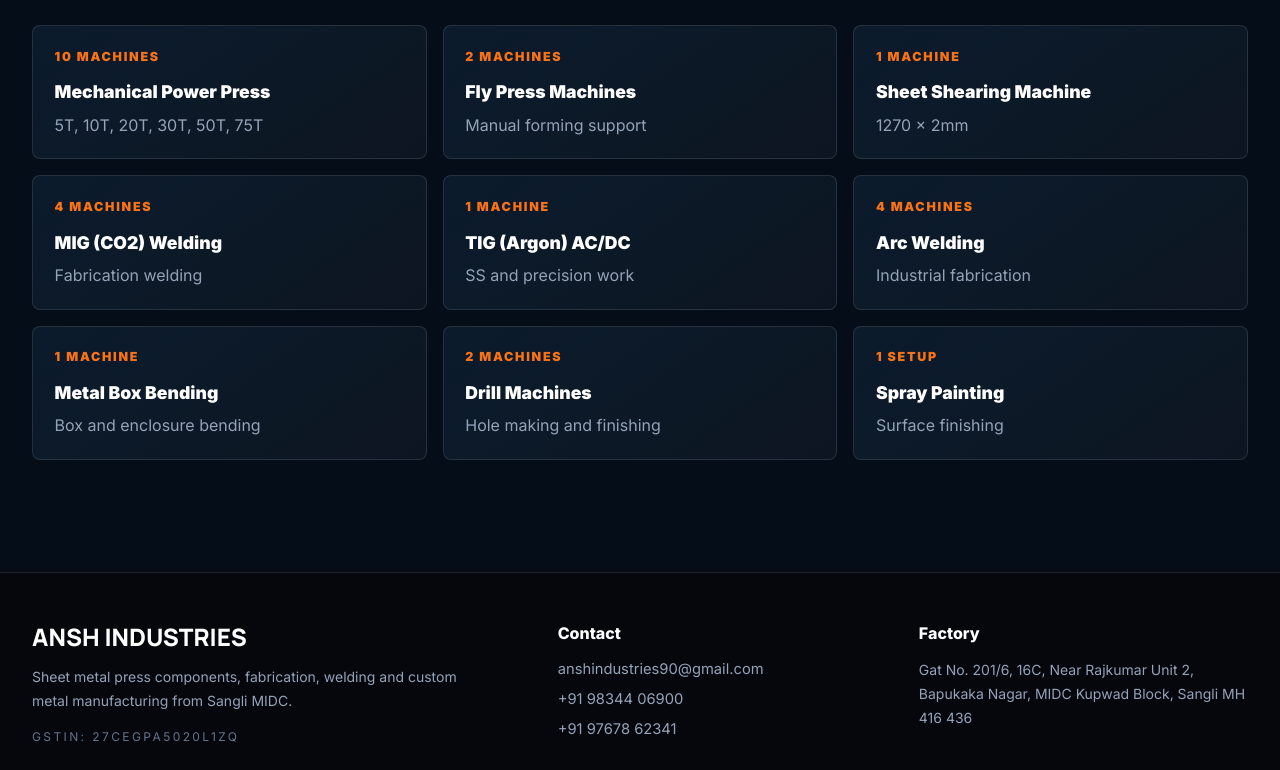
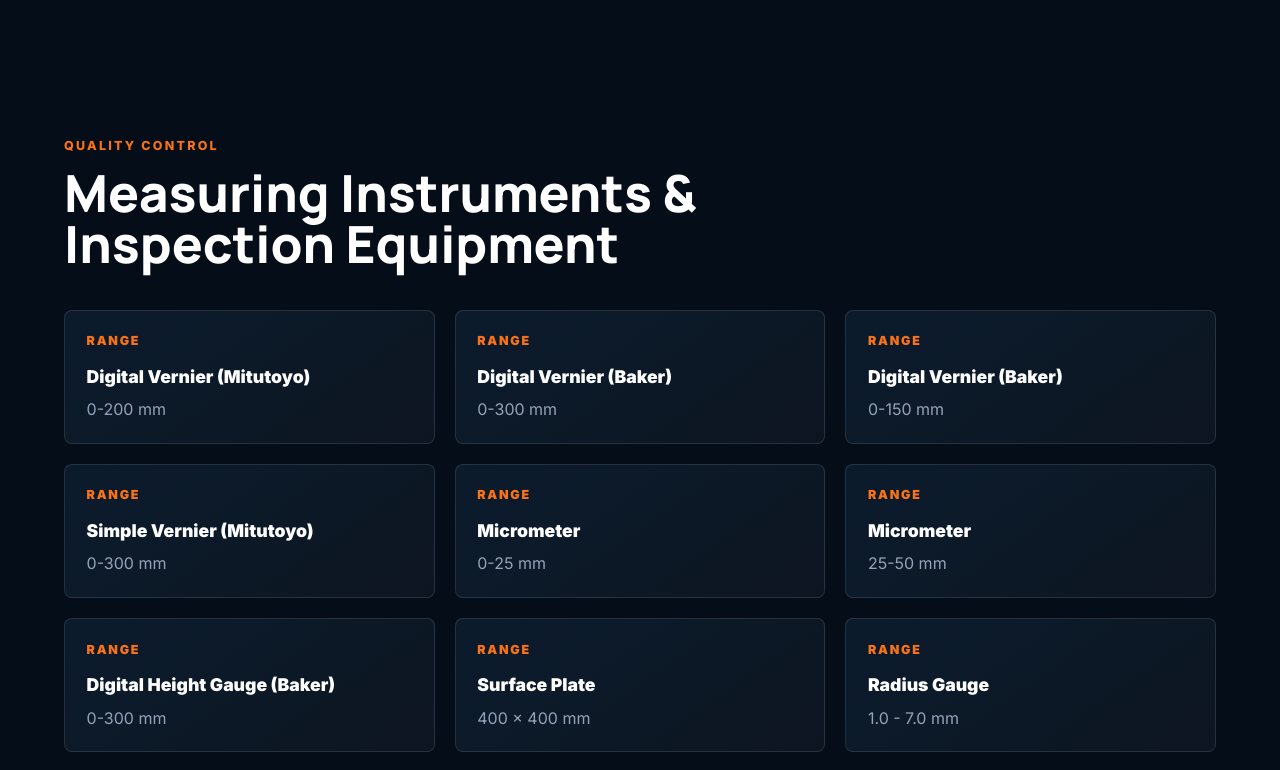
Before and after one commit to tushjadhav2512-eng/ansh-industries, a React (Vite) app: page /infrastructure in a window 1280 px wide. Shown: the part 2120-2890 px from the top of the page. Built offline with nearby package versions, Linux system fonts and the light colour scheme; no server answers.

Commit message:
Integrate measuring instruments section in Infrastructure
Added a new section for Measuring Instruments and Inspection Equipment to display quality control details.

```diff
--- a/src/pages/Infrastructure.jsx
+++ b/src/pages/Infrastructure.jsx
@@ -3,7 +3,7 @@
 import Reveal from "../components/Reveal";
 import Section from "../components/Section";
 import SEO from "../components/SEO";
-import { infrastructure, profile } from "../data/siteContent";
+import { infrastructure, profile, measuringInstruments } from "../data/siteContent";
 
 export default function Infrastructure() {
   const [active, setActive] = useState(null);
@@ -14,6 +14,21 @@
         <div className="grid gap-5 md:grid-cols-3">{infrastructure.map((item, i) => <Reveal delay={i * .04} className="image-tile cursor-pointer" key={item.title}><button onClick={() => setActive(item)}><img src={item.image} alt={item.title} loading="lazy" /><span>{item.tag}</span><h3>{item.title}</h3></button></Reveal>)}</div>
       </Section>
       <Section eyebrow="Facilities" title="Machinery details from the profile." className="bg-metal-900/55">
+      <Section eyebrow="Quality Control" title="Measuring Instruments & Inspection Equipment">
+        <div className="grid gap-5 md:grid-cols-2 lg:grid-cols-3">
+          {measuringInstruments.map((item, i) => (
+            <Reveal
+              key={item.name + i}
+              delay={i * 0.04}
+              className="machine-card"
+            >
+              <p>Range</p>
+              <h3>{item.name}</h3>
+              <span>{item.range}</span>
+            </Reveal>
+          ))}
+        </div>
+      </Section>
         <div className="grid gap-4 md:grid-cols-2 lg:grid-cols-3">{profile.facilities.map((item) => <Reveal className="machine-card" key={item.label}><p>{item.count}</p><h3>{item.label}</h3><span>{item.value}</span></Reveal>)}</div>
       </Section>
       <ImageModal item={active} onClose={() => setActive(null)} />
```
